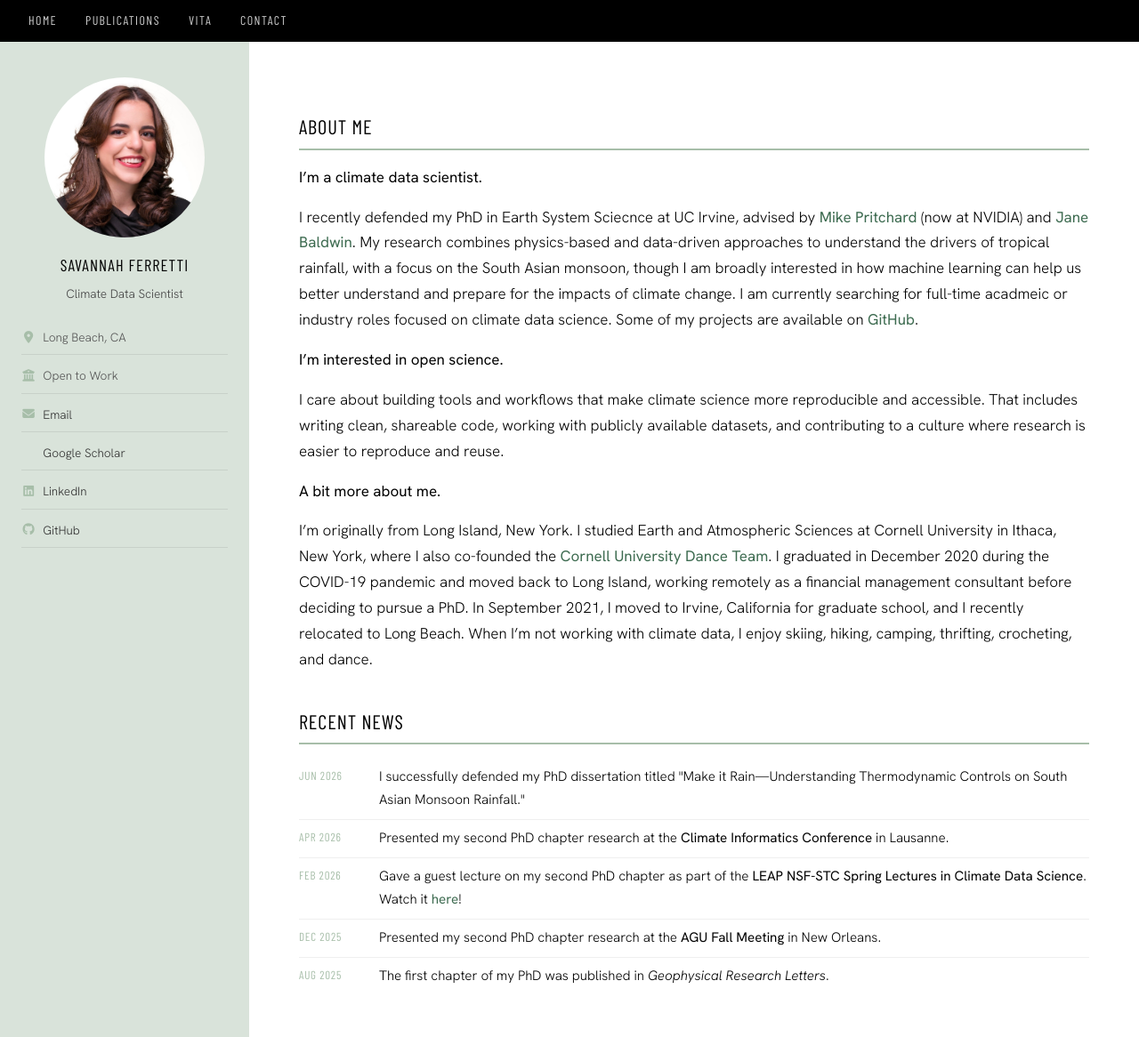
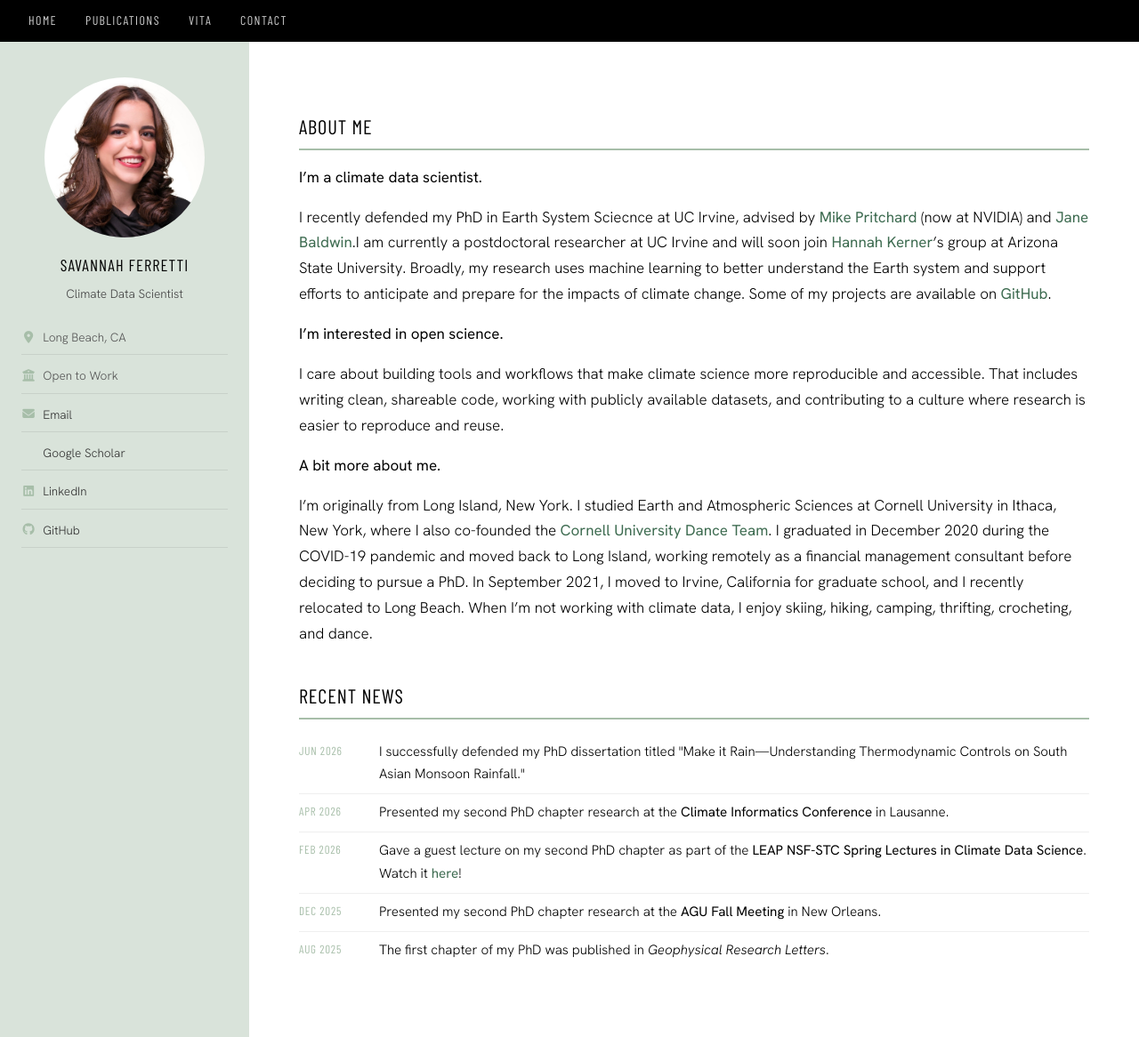
Before and after one commit to savannahferretti/savannahferretti.github.io, a Jekyll site: the page built from pages/index.md, in a window 1280 px wide and 1166 px high. Shown: the whole window at 89% size. Built offline with Jekyll 4.4.1, drawn with Linux system fonts in a browser that asks for light colours; a style sheet for code colours, icons or effects is not loaded.

Commit message:
Revise About Me section for clarity and accuracy
Updated personal information and research focus in the About Me section.

```diff
--- a/pages/index.md
+++ b/pages/index.md
@@ -9,7 +9,7 @@ description: "General information about me."
 
 **I'm a climate data scientist.**
 
-I recently defended my PhD in Earth System Sciecnce at UC Irvine, advised by [Mike Pritchard](https://research.nvidia.com/person/mike-pritchard) (now at NVIDIA) and [Jane Baldwin](https://www.janebaldw.in/). My research combines physics-based and data-driven approaches to understand the drivers of tropical rainfall, with a focus on the South Asian monsoon, though I am broadly interested in how machine learning can help us better understand and prepare for the impacts of climate change. I am currently searching for full-time acadmeic or industry roles focused on climate data science. Some of my projects are available on [GitHub](https://github.com/savannahferretti).
+I recently defended my PhD in Earth System Sciecnce at UC Irvine, advised by [Mike Pritchard](https://research.nvidia.com/person/mike-pritchard) (now at NVIDIA) and [Jane Baldwin](https://www.janebaldw.in/).I am currently a postdoctoral researcher at UC Irvine and will soon join [Hannah Kerner](https://hannah-rae.github.io/)’s group at Arizona State University. Broadly, my research uses machine learning to better understand the Earth system and support efforts to anticipate and prepare for the impacts of climate change. Some of my projects are available on [GitHub](https://github.com/savannahferretti).
 
 **I’m interested in open science.**
 
```
